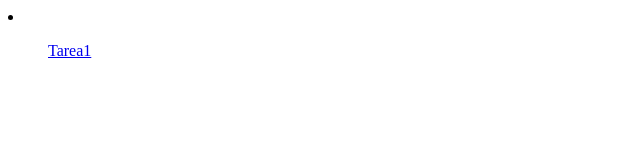
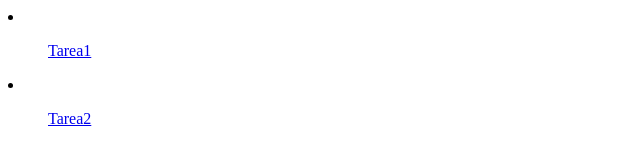
Before and after one commit to braulioJosue/braulioJosue.github.io, a plain HTML site: page index.html in a window 1280 px wide. Shown: the full height of the page, 0-640 px from the left. Drawn offline with Linux system fonts and the light colour scheme.

Commit message:
Update index.html

```diff
--- a/index.html
+++ b/index.html
@@ -11,5 +11,10 @@
             <a href="Tarea 1. Braulio Masis Jimenez/index.html">Tarea1</a>
         </ul>
     </li>
+    <li>
+        <ul>
+            <a href="Tarea 2. Braulio Masis Jimenez/index.html">Tarea2</a>
+        </ul>
+    </li>
 </body>
 </html>
```
